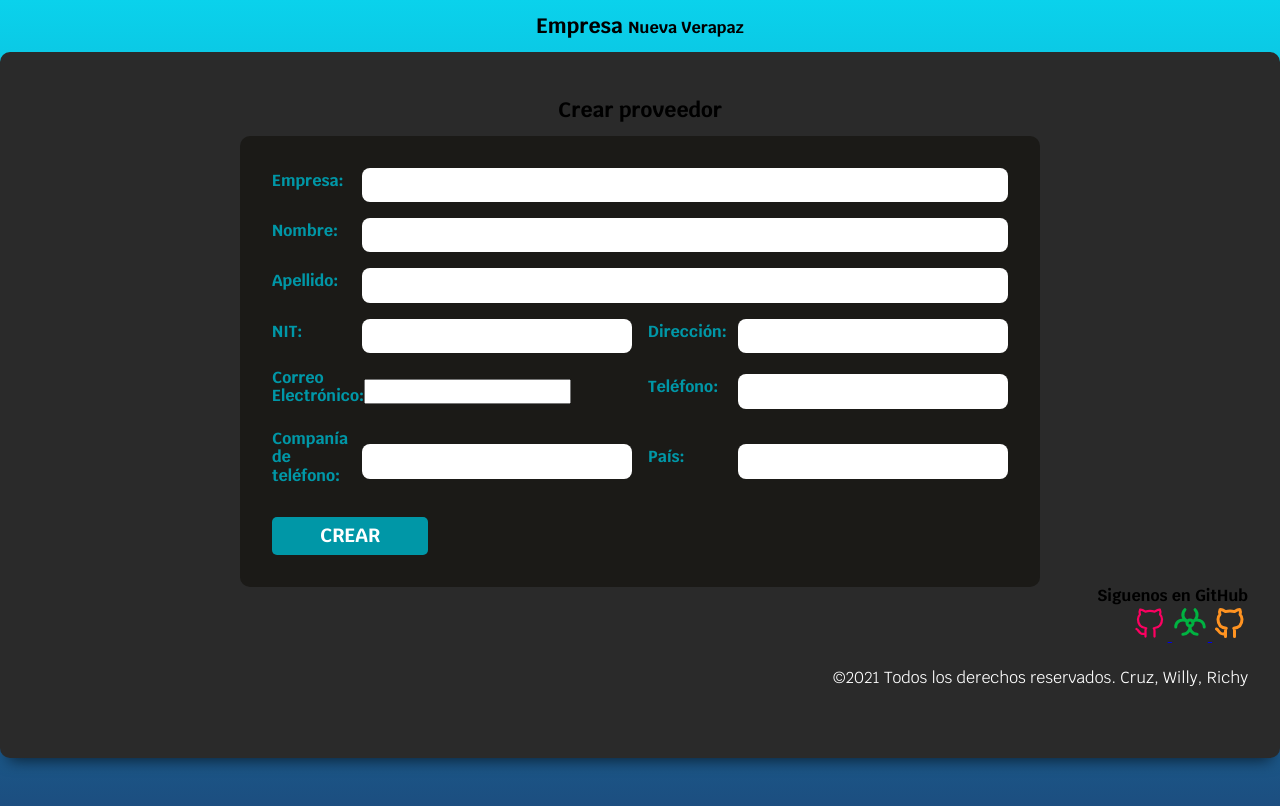
After one commit to cpablop1/database, a Django app: page /crear-proveedor/ in a window 1280 px wide. The commit adds this page. Run offline with Django 3.2, Linux system fonts and the light colour scheme; some libraries are stand-ins or nearby versions.

Commit message:
Formulario de Crear Proveedor funcionando

```diff
--- a/BD/BD/urls.py
+++ b/BD/BD/urls.py
@@ -37,4 +37,5 @@ urlpatterns = [
     path('ver-usuario-singular/', views.VerUsuarioSingular, name='ver_usuario_singular'),
     path('ver-usuario-todos/', views.VerUsuarioTodos, name='ver_usuario_todos'),
     path('crear-permiso/', views.CrearPermisos, name='crear_permiso'),
+    path('crear-proveedor/', views.CrearProveedor, name='crear_proveedor'),
 ]
--- /dev/null
+++ b/BD/app/templates/admin/crear_proveedor.html
@@ -0,0 +1,51 @@
+{% extends 'layout.html' %}
+
+{% block contenido %}
+    {% include 'messages/messages.html' %}
+<h1>Crear proveedor</h1>
+<form class="formulario" method="post">
+    {% csrf_token %}
+    <div class="campo">
+        <label for="empresa">Empresa:</label>
+        <input type="text" name="empresa">
+    </div>
+    <div class="campo">
+        <label for="nombre">Nombre:</label>
+        <input type="text" name="nombre">
+    </div>
+    <div class="campo">
+        <label for="apellido">Apellido:</label>
+        <input type="text" name="apellido">
+    </div>
+    <div class="contenedor-campos">
+        <div class="campo">
+            <label for="nit">NIT:</label>
+            <input type="text" name="nit">
+        </div>
+        <div class="campo">
+            <label for="direccion">Dirección:</label>
+            <input type="text" name="direccion">
+        </div>
+        <div class="campo">
+            <label for="correo">Correo Electrónico:</label>
+            <input type="email" name="correo">
+        </div>
+        <div class="campo">
+            <label for="telefono">Teléfono:</label>
+            <input type="text" name="telefono">
+        </div>
+        <div class="campo">
+            <label for="compania">Companía de teléfono:</label>
+            <input type="text" name="compania">
+        </div>
+        <div class="campo">
+            <label for="pais">País:</label>
+            <input type="text" name="pais">
+        </div>
+        <div class="enviar">
+            <input class="boton" type="submit" value="CREAR">
+        </div>
+    </div>
+</form>
+<script src="../../static/js/oculto.js"></script>
+{% endblock %}
--- a/BD/app/templates/admin/menu_admin.html
+++ b/BD/app/templates/admin/menu_admin.html
@@ -30,7 +30,11 @@
         </ul>
 
         <ul class="navul">
-            <li><a href="{% url 'ver_usuario' %}">Ver usuario</a></li>
+            <li><a href="{% url 'crear_proveedor' %}">Crear proveedor</a></li>
+        </ul>
+
+        <ul class="navul">
+            <li><a href="{% url 'ver_usuario' %}">Ver usuarios</a></li>
         </ul>
 
         <ul class="navul">
--- a/BD/app/views.py
+++ b/BD/app/views.py
@@ -1,9 +1,11 @@
 from django.contrib.messages.api import warning
+from django.http import request
 from django.shortcuts import render
 from django.contrib import messages
 
 import data.rol as rol
 import data.Usuario as user
+import data.Proveedor as proveedor
 import data.Contacto as Contacto
 
 # Create your views here.
@@ -329,7 +331,66 @@ def VerUsuarioTodos(request):
         'leer': clave
     })
 
+def CrearProveedor(request):
+    if request.method == 'POST':
 
+        empresa = request.POST['empresa']
+        nombre = request.POST['nombre']
+        apellido = request.POST['apellido']
+        nit = request.POST['nit']
+        direccion = request.POST['direccion']
+        correo = request.POST['correo']
+        telefono = request.POST['telefono']
+        compania = request.POST['compania']
+        pais = request.POST['pais']
+
+        if empresa.strip() == '':
+            messages.warning(request, 'Ingrese el nombre de la empresa.')
+        elif nombre.strip() == '':
+            messages.warning(request, 'Ingrese nombre del proveedor.')
+        elif apellido.strip() == '':
+            messages.warning(request, 'Ingrese apellido del proveedor.')
+        elif nit.strip() == '':
+            messages.warning(request, 'Ingrese NIT del proveedor.')
+        elif direccion.strip() == '':
+            messages.warning(request, 'Ingrese la dirección del proveedor.')
+        elif correo.strip() == '':
+            messages.warning(request, 'Ingrese el correo electrónico del proveedor.')
+        elif telefono.strip() == '':
+            messages.warning(request, 'Ingrese el número de teléfono del proveedor.')
+        elif compania.strip() == '':
+            messages.warning(request, 'Ingrese la companía al que pertenece el teléfono del proveedor.')
+        elif pais.strip() == '':
+            messages.warning(request, 'Ingrese el país del proveedor.')
+        else:
+            diccionario = {"nit":nit,
+                            "nombre_empresa" : empresa,
+                            "prov_name" : nombre,
+                            "prov_lastname" : apellido,
+                            "direccion" : direccion,
+                            "correo" : correo,
+                            "numero" : telefono,
+                            "compania" : compania,
+                            "pais" : pais}
+            data = proveedor.Proveedor()
+            try:
+                result = data.create(diccionario)
+                print(result)
+                if result['id'] != 'Nit, ya existente':
+                    if result['id'] != 'Numero de telefono, ya existente':
+                        if result['id'] != 'Correo, ya existente':
+                            messages.success(request, 'Proveedor creada correctamente!')
+                        else:
+                            messages.error(request, result['id'])
+                    else:
+                        messages.error(request, result['id'])
+                else:
+                    messages.error(request, result['id'])
+            except:
+                messages.error(request, 'Hubo un error al crear el usuario!')
+
+
+    return render(request, 'admin/crear_proveedor.html')
 
 def Login(request):
     return render(request, 'login.html')
```
